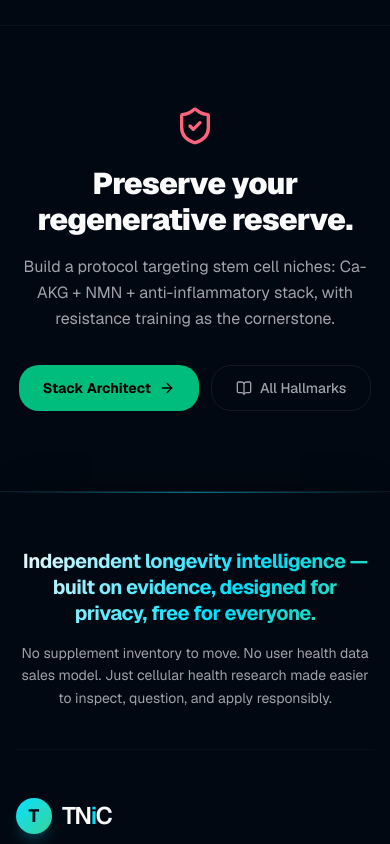
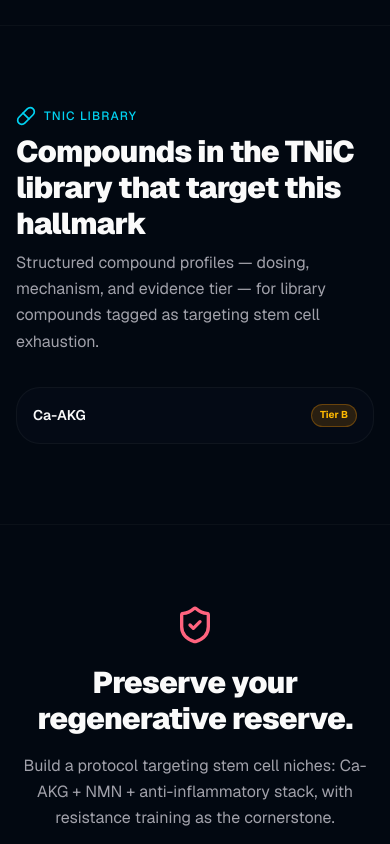
Before and after one commit to tvsnic0419/tnic-longevity-new, a Next.js app: page /hallmarks/stem-cell-exhaustion in a window 390 px wide. Shown: the part 4760-5604 px from the top of the page. Built offline with nearby package versions, Linux system fonts and the light colour scheme; no server answers.

Commit message:
Add compound links + library back-links to 3 more hallmark pages
Continuing the batch across all 12 /hallmarks/* pages
(altered-intercellular-communication, stem-cell-exhaustion,
telomere-attrition in this commit).

```diff
--- a/app/hallmarks/altered-intercellular-communication/page.tsx
+++ b/app/hallmarks/altered-intercellular-communication/page.tsx
@@ -2,7 +2,8 @@ import type { Metadata } from 'next';
 import Link from 'next/link';
 import { Nav } from '@/components/Nav';
 import { Footer } from '@/components/Footer';
-import { Activity, ArrowRight, FlaskConical, ShieldCheck, BookOpen, Network } from 'lucide-react';
+import { Activity, ArrowRight, FlaskConical, ShieldCheck, BookOpen, Network, Pill, Library } from 'lucide-react';
+import { getCompoundsForHallmark } from '@/lib/library-graph';
 
 export const metadata: Metadata = {
   title: 'Altered Intercellular Communication | Hallmarks of Aging | TNiC',
@@ -61,7 +62,14 @@ const BIOMARKERS = [
   { name: 'SHBG (sex hormone binding globulin)', normal: '20–80 nmol/L men; 40–120 nmol/L women', note: 'Low SHBG = high free insulin → further hormone binding suppression → downstream signaling collapse' },
 ];
 
+const EVIDENCE_BADGE: Record<string, string> = {
+  A: 'bg-emerald-500/15 text-emerald-400 border-emerald-500/30',
+  B: 'bg-amber-500/15 text-amber-400 border-amber-500/30',
+  C: 'bg-rose-500/15 text-rose-400 border-rose-500/30',
+};
+
 export default function AlteredIntercellularCommunicationPage() {
+  const targetingCompounds = getCompoundsForHallmark('communication');
   return (
     <div className="min-h-screen bg-background text-foreground">
       <Nav />
@@ -182,6 +190,38 @@ export default function AlteredIntercellularCommunicationPage() {
         </section>
 
         <section className="py-20 border-t border-border/50">
+          <div className="container-page max-w-4xl">
+            <div className="flex items-center gap-2 mb-2">
+              <Pill className="w-5 h-5 text-cyan-400" />
+              <p className="text-xs text-cyan-400 uppercase tracking-widest font-medium">TNiC Library</p>
+            </div>
+            <h2 className="text-3xl font-black tracking-tight text-foreground mb-2">Compounds in the TNiC library that target this hallmark</h2>
+            <p className="text-muted-foreground mb-8">Structured compound profiles — dosing, mechanism, and evidence tier — for library compounds tagged as targeting altered intercellular communication.</p>
+            {targetingCompounds.length > 0 ? (
+              <div className="grid sm:grid-cols-2 md:grid-cols-3 gap-3">
+                {targetingCompounds.map((compound) => (
+                  <Link
+                    key={compound.slug}
+                    href={`/library/compounds/${compound.slug}`}
+                    className="flex items-center justify-between gap-3 rounded-2xl border border-border/60 bg-card/40 p-4 hover:border-cyan-500/40 transition-colors"
+                  >
+                    <span className="text-sm font-semibold text-foreground truncate">{compound.name}</span>
+                    <span className={`shrink-0 px-2 py-0.5 rounded-md text-[10px] font-bold border ${EVIDENCE_BADGE[compound.evidence]}`}>
+                      Tier {compound.evidence}
+                    </span>
+                  </Link>
+                ))}
+              </div>
+            ) : (
+              <p className="text-sm text-muted-foreground italic">
+                No compounds in the library are currently tagged for this specific hallmark — see the interventions above, or explore the full{' '}
+                <Link href="/library" className="text-cyan-400 hover:underline">compound library</Link>.
+              </p>
+            )}
+          </div>
+        </section>
+
+        <section className="py-20 border-t border-border/50">
           <div className="container-page text-center max-w-2xl">
             <ShieldCheck className="w-10 h-10 text-violet-400 mx-auto mb-5" />
             <h2 className="text-3xl font-black tracking-tight text-foreground mb-4">Restore cellular coordination.</h2>
@@ -189,6 +229,7 @@ export default function AlteredIntercellularCommunicationPage() {
             <div className="flex flex-wrap justify-center gap-3">
               <Link href="/stacks" className="inline-flex items-center gap-2 bg-emerald-500 text-black px-6 py-3 rounded-xl text-sm font-bold hover:bg-emerald-400 transition-colors">Stack Architect <ArrowRight className="w-4 h-4" /></Link>
               <Link href="/hallmarks" className="inline-flex items-center gap-2 border border-border px-6 py-3 rounded-xl text-sm font-medium text-muted-foreground hover:text-foreground transition-colors"><BookOpen className="w-4 h-4" />All Hallmarks</Link>
+              <Link href="/library/altered-intercellular-communication" className="inline-flex items-center gap-2 border border-border px-6 py-3 rounded-xl text-sm font-medium text-muted-foreground hover:text-foreground transition-colors"><Library className="w-4 h-4" />View in Library</Link>
             </div>
           </div>
         </section>
--- a/app/hallmarks/dysbiosis/page.tsx
+++ b/app/hallmarks/dysbiosis/page.tsx
@@ -2,7 +2,8 @@ import type { Metadata } from 'next';
 import Link from 'next/link';
 import { Nav } from '@/components/Nav';
 import { Footer } from '@/components/Footer';
-import { Activity, ArrowRight, FlaskConical, ShieldCheck, BookOpen, Radio } from 'lucide-react';
+import { Activity, ArrowRight, FlaskConical, ShieldCheck, BookOpen, Radio, Pill, Library } from 'lucide-react';
+import { getCompoundsForHallmark } from '@/lib/library-graph';
 
 export const metadata: Metadata = {
   title: 'Dysbiosis | Hallmarks of Aging | TNiC',
@@ -61,7 +62,14 @@ const BIOMARKERS = [
   { name: 'Short-chain fatty acids (fecal)', normal: 'Lab-dependent; butyrate > 10 mmol/kg stool', note: 'Fermentation capacity proxy; Genova or Doctor\'s Data GI panel' },
 ];
 
+const EVIDENCE_BADGE: Record<string, string> = {
+  A: 'bg-emerald-500/15 text-emerald-400 border-emerald-500/30',
+  B: 'bg-amber-500/15 text-amber-400 border-amber-500/30',
+  C: 'bg-rose-500/15 text-rose-400 border-rose-500/30',
+};
+
 export default function DysbiosisPage() {
+  const targetingCompounds = getCompoundsForHallmark('dysbiosis');
   return (
     <div className="min-h-screen bg-background text-foreground">
       <Nav />
--- a/app/hallmarks/epigenetic-alterations/page.tsx
+++ b/app/hallmarks/epigenetic-alterations/page.tsx
@@ -2,7 +2,9 @@ import type { Metadata } from 'next';
 import Link from 'next/link';
 import { Nav } from '@/components/Nav';
 import { Footer } from '@/components/Footer';
-import { Activity, ArrowRight, FlaskConical, ShieldCheck, BookOpen, Dna } from 'lucide-react';
+import { Activity, ArrowRight, FlaskConical, ShieldCheck, BookOpen, Dna, Pill, Library } from 'lucide-react';
+import { getCompoundsForHallmark } from '@/lib/library-graph';
+import { EvidenceTag } from '@/components/trust/EvidenceTag';
 
 export const metadata: Metadata = {
   title: 'Epigenetic Alterations | Hallmarks of Aging | TNiC',
@@ -62,6 +64,8 @@ const BIOMARKERS = [
 ];
 
 export default function EpigeneticAlterationsPage() {
+  const compoundsForHallmark = getCompoundsForHallmark('epigenetic');
+
   return (
     <div className="min-h-screen bg-background text-foreground">
       <Nav />
@@ -183,6 +187,33 @@ export default function EpigeneticAlterationsPage() {
         </section>
 
         <section className="py-20 border-t border-border/50">
+          <div className="container-page max-w-4xl">
+            <div className="flex items-center gap-2 mb-2">
+              <Pill className="w-5 h-5 text-cyan-400" />
+              <p className="text-xs text-cyan-400 uppercase tracking-widest font-medium">Compound Library</p>
+            </div>
+            <h2 className="text-3xl font-black tracking-tight text-foreground mb-2">
+              Compounds in the TNiC library that target this hallmark
+            </h2>
+            <p className="text-muted-foreground mb-8">
+              Cross-referenced from the structured compound library, ranked by evidence tier.
+            </p>
+            <div className="grid sm:grid-cols-2 md:grid-cols-3 gap-3">
+              {compoundsForHallmark.map((compound) => (
+                <Link
+                  key={compound.slug}
+                  href={`/library/compounds/${compound.slug}`}
+                  className="flex items-center justify-between gap-3 rounded-2xl border border-border/60 bg-card/40 p-4 hover:border-cyan-500/40 transition-colors"
+                >
+                  <span className="text-sm font-medium text-foreground">{compound.name}</span>
+                  <EvidenceTag tier={compound.evidence} size="sm" />
+                </Link>
+              ))}
+            </div>
+          </div>
+        </section>
+
+        <section className="py-20 border-t border-border/50">
           <div className="container-page text-center max-w-2xl">
             <ShieldCheck className="w-10 h-10 text-cyan-400 mx-auto mb-5" />
             <h2 className="text-3xl font-black tracking-tight text-foreground mb-4">Slow your epigenetic clock.</h2>
@@ -190,6 +221,7 @@ export default function EpigeneticAlterationsPage() {
             <div className="flex flex-wrap justify-center gap-3">
               <Link href="/stacks" className="inline-flex items-center gap-2 bg-emerald-500 text-black px-6 py-3 rounded-xl text-sm font-bold hover:bg-emerald-400 transition-colors">Stack Architect <ArrowRight className="w-4 h-4" /></Link>
               <Link href="/hallmarks" className="inline-flex items-center gap-2 border border-border px-6 py-3 rounded-xl text-sm font-medium text-muted-foreground hover:text-foreground transition-colors"><BookOpen className="w-4 h-4" />All Hallmarks</Link>
+              <Link href="/library/epigenetic-alterations" className="inline-flex items-center gap-2 border border-border px-6 py-3 rounded-xl text-sm font-medium text-muted-foreground hover:text-foreground transition-colors"><Library className="w-4 h-4" />View in Library</Link>
             </div>
           </div>
         </section>
--- a/app/hallmarks/stem-cell-exhaustion/page.tsx
+++ b/app/hallmarks/stem-cell-exhaustion/page.tsx
@@ -193,6 +193,38 @@ export default function StemCellExhaustionPage() {
         </section>
 
         <section className="py-20 border-t border-border/50">
+          <div className="container-page max-w-4xl">
+            <div className="flex items-center gap-2 mb-2">
+              <Pill className="w-5 h-5 text-cyan-400" />
+              <p className="text-xs text-cyan-400 uppercase tracking-widest font-medium">TNiC Library</p>
+            </div>
+            <h2 className="text-3xl font-black tracking-tight text-foreground mb-2">Compounds in the TNiC library that target this hallmark</h2>
+            <p className="text-muted-foreground mb-8">Structured compound profiles — dosing, mechanism, and evidence tier — for library compounds tagged as targeting stem cell exhaustion.</p>
+            {targetingCompounds.length > 0 ? (
+              <div className="grid sm:grid-cols-2 md:grid-cols-3 gap-3">
+                {targetingCompounds.map((compound) => (
+                  <Link
+                    key={compound.slug}
+                    href={`/library/compounds/${compound.slug}`}
+                    className="flex items-center justify-between gap-3 rounded-2xl border border-border/60 bg-card/40 p-4 hover:border-cyan-500/40 transition-colors"
+                  >
+                    <span className="text-sm font-semibold text-foreground truncate">{compound.name}</span>
+                    <span className={`shrink-0 px-2 py-0.5 rounded-md text-[10px] font-bold border ${EVIDENCE_BADGE[compound.evidence]}`}>
+                      Tier {compound.evidence}
+                    </span>
+                  </Link>
+                ))}
+              </div>
+            ) : (
+              <p className="text-sm text-muted-foreground italic">
+                No compounds in the library are currently tagged for this specific hallmark — see the interventions above, or explore the full{' '}
+                <Link href="/library" className="text-cyan-400 hover:underline">compound library</Link>.
+              </p>
+            )}
+          </div>
+        </section>
+
+        <section className="py-20 border-t border-border/50">
           <div className="container-page text-center max-w-2xl">
             <ShieldCheck className="w-10 h-10 text-rose-400 mx-auto mb-5" />
             <h2 className="text-3xl font-black tracking-tight text-foreground mb-4">Preserve your regenerative reserve.</h2>
@@ -200,6 +232,7 @@ export default function StemCellExhaustionPage() {
             <div className="flex flex-wrap justify-center gap-3">
               <Link href="/stacks" className="inline-flex items-center gap-2 bg-emerald-500 text-black px-6 py-3 rounded-xl text-sm font-bold hover:bg-emerald-400 transition-colors">Stack Architect <ArrowRight className="w-4 h-4" /></Link>
               <Link href="/hallmarks" className="inline-flex items-center gap-2 border border-border px-6 py-3 rounded-xl text-sm font-medium text-muted-foreground hover:text-foreground transition-colors"><BookOpen className="w-4 h-4" />All Hallmarks</Link>
+              <Link href="/library/stem-cell-exhaustion" className="inline-flex items-center gap-2 border border-border px-6 py-3 rounded-xl text-sm font-medium text-muted-foreground hover:text-foreground transition-colors"><Library className="w-4 h-4" />View in Library</Link>
             </div>
           </div>
         </section>
--- a/app/hallmarks/telomere-attrition/page.tsx
+++ b/app/hallmarks/telomere-attrition/page.tsx
@@ -2,7 +2,9 @@ import type { Metadata } from 'next';
 import Link from 'next/link';
 import { Nav } from '@/components/Nav';
 import { Footer } from '@/components/Footer';
-import { Activity, ArrowRight, FlaskConical, ShieldCheck, BookOpen, Timer } from 'lucide-react';
+import { Activity, ArrowRight, FlaskConical, ShieldCheck, BookOpen, Timer, Pill, Library } from 'lucide-react';
+import { getCompoundsForHallmark } from '@/lib/library-graph';
+import { EvidenceTag } from '@/components/trust/EvidenceTag';
 
 export const metadata: Metadata = {
   title: 'Telomere Attrition | Hallmarks of Aging | TNiC',
@@ -62,6 +64,8 @@ const BIOMARKERS = [
 ];
 
 export default function TelomereAttritionPage() {
+  const compoundsForHallmark = getCompoundsForHallmark('telomeres');
+
   return (
     <div className="min-h-screen bg-background text-foreground">
       <Nav />
@@ -187,6 +191,33 @@ export default function TelomereAttritionPage() {
         </section>
 
         <section className="py-20 border-t border-border/50">
+          <div className="container-page max-w-4xl">
+            <div className="flex items-center gap-2 mb-2">
+              <Pill className="w-5 h-5 text-violet-400" />
+              <p className="text-xs text-violet-400 uppercase tracking-widest font-medium">Compound Library</p>
+            </div>
+            <h2 className="text-3xl font-black tracking-tight text-foreground mb-2">
+              Compounds in the TNiC library that target this hallmark
+            </h2>
+            <p className="text-muted-foreground mb-8">
+              Cross-referenced from the structured compound library, ranked by evidence tier.
+            </p>
+            <div className="grid sm:grid-cols-2 md:grid-cols-3 gap-3">
+              {compoundsForHallmark.map((compound) => (
+                <Link
+                  key={compound.slug}
+                  href={`/library/compounds/${compound.slug}`}
+                  className="flex items-center justify-between gap-3 rounded-2xl border border-border/60 bg-card/40 p-4 hover:border-violet-500/40 transition-colors"
+                >
+                  <span className="text-sm font-medium text-foreground">{compound.name}</span>
+                  <EvidenceTag tier={compound.evidence} size="sm" />
+                </Link>
+              ))}
+            </div>
+          </div>
+        </section>
+
+        <section className="py-20 border-t border-border/50">
           <div className="container-page text-center max-w-2xl">
             <ShieldCheck className="w-10 h-10 text-violet-400 mx-auto mb-5" />
             <h2 className="text-3xl font-black tracking-tight text-foreground mb-4">Protect your cellular lifespan.</h2>
@@ -194,6 +225,7 @@ export default function TelomereAttritionPage() {
             <div className="flex flex-wrap justify-center gap-3">
               <Link href="/stacks" className="inline-flex items-center gap-2 bg-emerald-500 text-black px-6 py-3 rounded-xl text-sm font-bold hover:bg-emerald-400 transition-colors">Stack Architect <ArrowRight className="w-4 h-4" /></Link>
               <Link href="/hallmarks" className="inline-flex items-center gap-2 border border-border px-6 py-3 rounded-xl text-sm font-medium text-muted-foreground hover:text-foreground transition-colors"><BookOpen className="w-4 h-4" />All Hallmarks</Link>
+              <Link href="/library/telomere-attrition" className="inline-flex items-center gap-2 border border-border px-6 py-3 rounded-xl text-sm font-medium text-muted-foreground hover:text-foreground transition-colors"><Library className="w-4 h-4" />View in Library</Link>
             </div>
           </div>
         </section>
```
